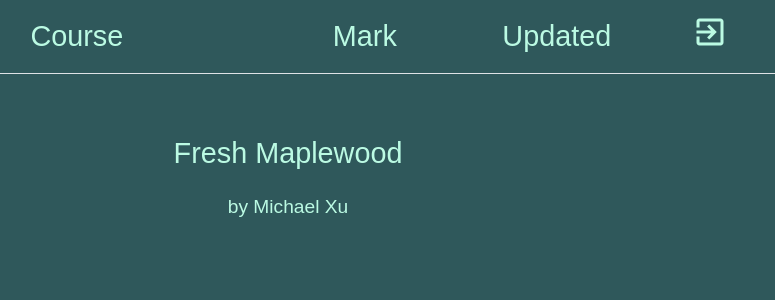
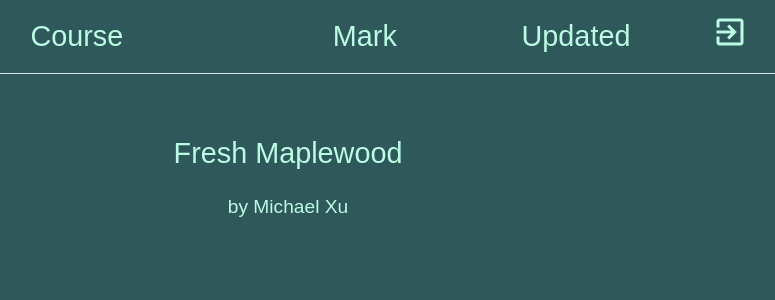
Before and after one commit to themicklepickle/FreshMaplewood, a Flask app: template templates/index.html in a window 1280 px wide. Shown: the top 300 px of the page, without its empty margins (352-1127 px from the left). Run offline with Flask 2, Linux system fonts and the light colour scheme; the template is opened without the code that fills it, so the values that code supplies are empty; some libraries are stand-ins or nearby versions; some web fonts are replaced.

Commit message:
updated today icon

```diff
--- a/static/index.scss
+++ b/static/index.scss
@@ -32,9 +32,9 @@ body {
   max-width: 50rem !important;
   margin: 0 auto;
 }
-.inner-container {
-  max-width: 50rem;
-}
+// .inner-container {
+//   max-width: 50rem;
+// }
 .updated-today {
   width: 2rem;
   margin-right: 0px !important;
--- a/templates/index.html
+++ b/templates/index.html
@@ -44,11 +44,11 @@
                         </div>
                     </div>
                     <!-- updated -->
-                    <div class="col-10">
+                    <div class="col-12">
                         <h4 class="my-0">Updated</h4>
                     </div>
                     <!-- sign out -->
-                    <div class="col-6">
+                    <div class="col-4">
                         <a class="text-secondary my-0 " href="/signin">
                             <i class="material-icons signout">exit_to_app</i>
                         </a>
@@ -114,7 +114,7 @@
                         </div>
                     </div>
                     <!-- updated -->
-                    <div class="col-10">
+                    <div class="col-12">
                         {% if course["updated today"] %}
                         <div class="d-inline-block align-middle updated-today">
                             <i class="material-icons my-0 new-releases">new_releases</i>
@@ -131,7 +131,7 @@
                         </div>
                     </div>
                     <!-- sign out column (blank) -->
-                    <div class="col-6">
+                    <div class="col-4">
                     </div>
                 </div>
             </div>
```
Also changed, not shown: static/index.css, 1 other file.
